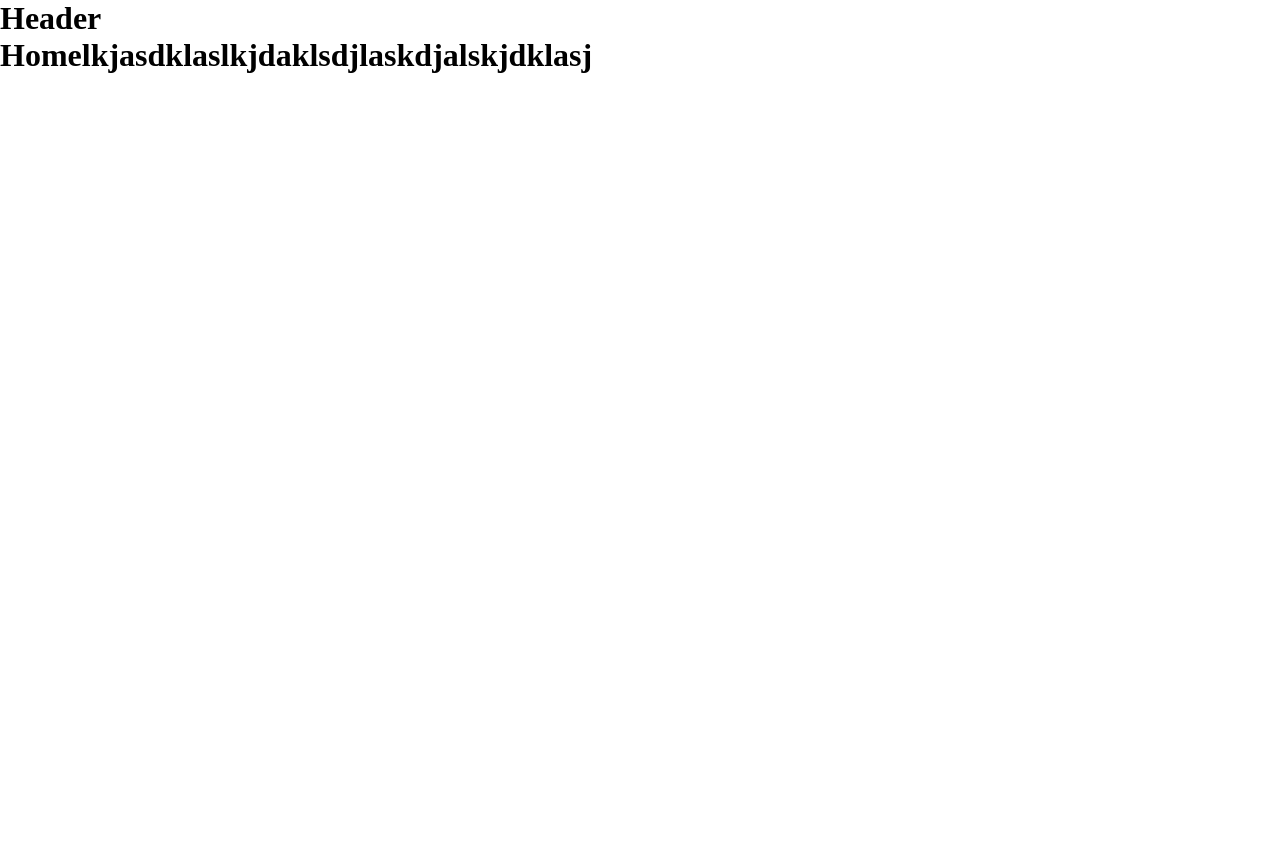
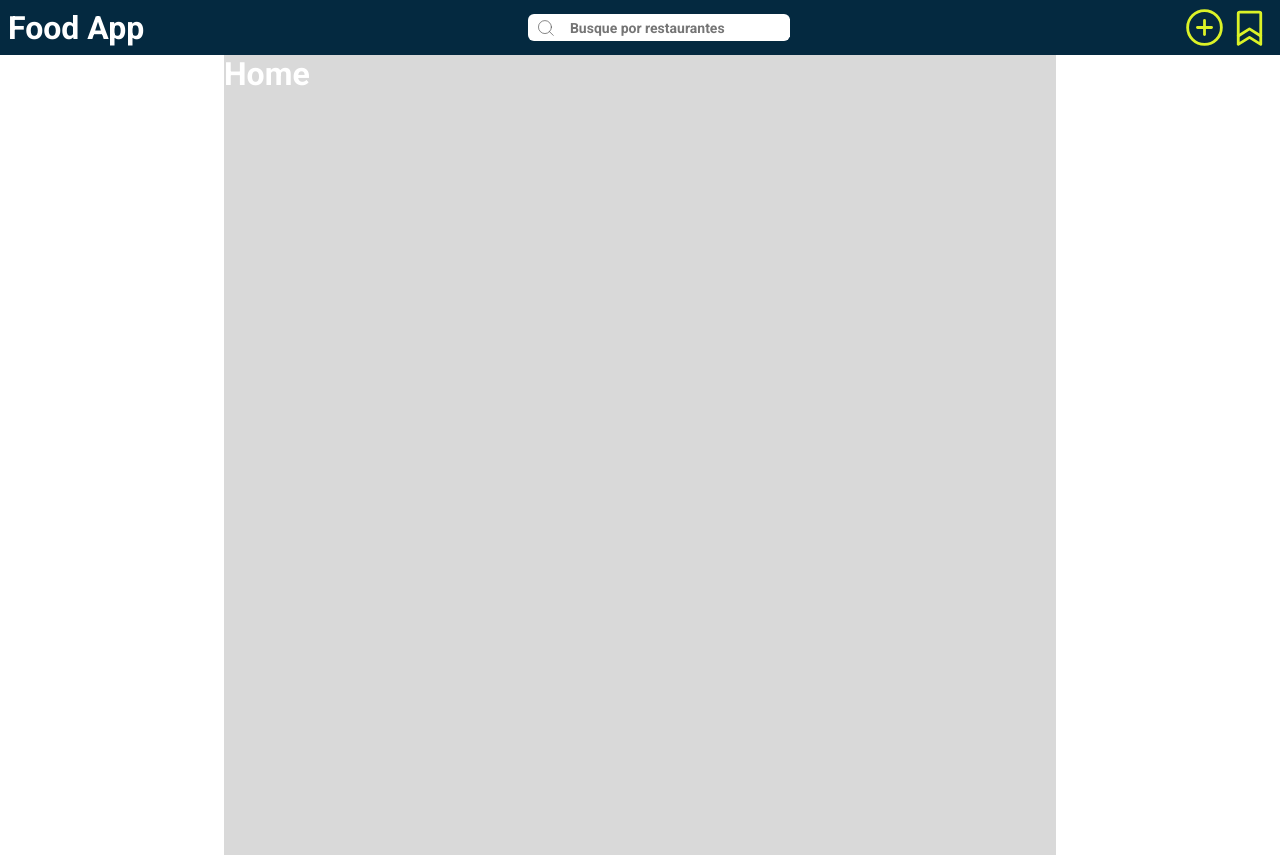
Before and after one commit to GabrielDsanta/DeliverySite, a React (Vite) app: page / in a window 1280 px wide. Before the commit the page ends 800 px from the top, so only its background shows below. Built offline with nearby package versions, Linux system fonts and the light colour scheme.

Commit message:
Estrutura visual - Componente: Header

```diff
--- a/index.html
+++ b/index.html
@@ -2,9 +2,12 @@
 <html lang="en">
   <head>
     <meta charset="UTF-8" />
-    <link rel="icon" type="image/svg+xml" href="/vite.svg" />
+    <link href="https://fonts.googleapis.com/css2?family=Roboto:wght@400;700&display=swap" rel="stylesheet">
+
+    <link rel="preconnect" href="https://fonts.googleapis.com">
+    <link rel="preconnect" href="https://fonts.gstatic.com" crossorigin>
     <meta name="viewport" content="width=device-width, initial-scale=1.0" />
-    <title>Vite + React + TS</title>
+    <title></title>
   </head>
   <body>
     <div id="root"></div>
--- a/package.json
+++ b/package.json
@@ -10,6 +10,7 @@
   },
   "dependencies": {
     "@types/styled-components": "^5.1.26",
+    "phosphor-react": "^1.4.1",
     "react": "^18.2.0",
     "react-dom": "^18.2.0",
     "react-router-dom": "^6.8.0",
--- a/src/components/Header/index.tsx
+++ b/src/components/Header/index.tsx
@@ -1,7 +1,23 @@
+import { ContainerHeader, ContainerSearch, SearchBar } from './styles'
+import { PlusCircle, Bookmark, MagnifyingGlass } from 'phosphor-react'
 export function Header() {
   return (
-    <div>
-      <h1>Header</h1>
-    </div>
+    <ContainerHeader>
+      <h1>Food App</h1>
+      <ContainerSearch>
+        <MagnifyingGlass size={20} color="#3C3C3C" weight="thin" />
+        <SearchBar
+          type="text"
+          name=""
+          id=""
+          placeholder="Busque por restaurantes"
+        />
+      </ContainerSearch>
+      <div>
+        <PlusCircle size={45} color="#DBF227" />
+
+        <Bookmark size={45} color="#DBF227" />
+      </div>
+    </ContainerHeader>
   )
 }
--- a/src/components/Header/styles.ts
+++ b/src/components/Header/styles.ts
@@ -1 +1,56 @@
 import styled from 'styled-components'
+
+export const ContainerHeader = styled.header`
+  width: 100%;
+  height: 3.4431rem;
+
+  display: flex;
+  align-items: center;
+  justify-content: space-between;
+
+  color: ${(props) => props.theme.white};
+  background: ${(props) => props.theme['blue-dark']};
+
+  h1 {
+    margin-left: 0.5rem;
+  }
+
+  div {
+    margin-right: 0.5rem;
+
+    display: flex;
+    align-items: center;
+    justify-content: center;
+  }
+`
+export const ContainerSearch = styled.div`
+  height: 1.74rem;
+  width: 16.3687rem;
+
+  border-radius: 6px;
+
+  background: ${(props) => props.theme.white};
+
+  svg {
+    margin-left: 0.5rem;
+  }
+`
+export const SearchBar = styled.input`
+  height: 1.125rem;
+  width: 13.9431rem;
+  margin-left: 0.875rem;
+
+  margin-top: 0.25rem;
+  margin-bottom: 0.25rem;
+
+  border: 0;
+  outline: none;
+
+  color: #a5a4a4;
+
+  &::placeholder {
+    font-size: 0.875rem;
+    font-weight: 700;
+    line-height: 18px;
+  }
+`
--- a/src/pages/Home/index.tsx
+++ b/src/pages/Home/index.tsx
@@ -3,7 +3,7 @@ import { ContainerHome } from './styles'
 export function Home() {
   return (
     <ContainerHome>
-      <h1>Homelkjasdklaslkjdaklsdjlaskdjalskjdklasj</h1>
+      <h1>Home</h1>
     </ContainerHome>
   )
 }
--- a/src/pages/Home/styles.ts
+++ b/src/pages/Home/styles.ts
@@ -1,5 +1,9 @@
 import styled from 'styled-components'
 
 export const ContainerHome = styled.div`
-  color: black;
+  width: 65vw;
+  height: 100vh;
+  margin: 0 auto;
+
+  background: ${(props) => props.theme['dark-grey']};
 `
--- a/src/styles/global.ts
+++ b/src/styles/global.ts
@@ -7,6 +7,11 @@ export const GlobalStyles = createGlobalStyle`
     box-sizing: border-box;
   }
   body{
-    color: black;
+    -webkit-font-smoothing: antialiased;
+    color:${(props) => props.theme.white};
+    background: ${(props) => props.theme.white};
   }
+   body , input, textarea, button{
+      font: 400 1rem Roboto , sans-serif;
+   }
 `
--- a/src/styles/themes/default.tsx
+++ b/src/styles/themes/default.tsx
@@ -1,3 +1,8 @@
 export const defaultTheme = {
-  white: '#fff',
+  white: '#ffff',
+  yellow: '#DBF227',
+
+  'blue-dark': '#042940',
+  'dark-grey': '#D9D9D9',
+  'light-gray': '#EEEEEE',
 } as const
```
Also changed, not shown: 1 other file (tests, documents, lock files or other folders).
